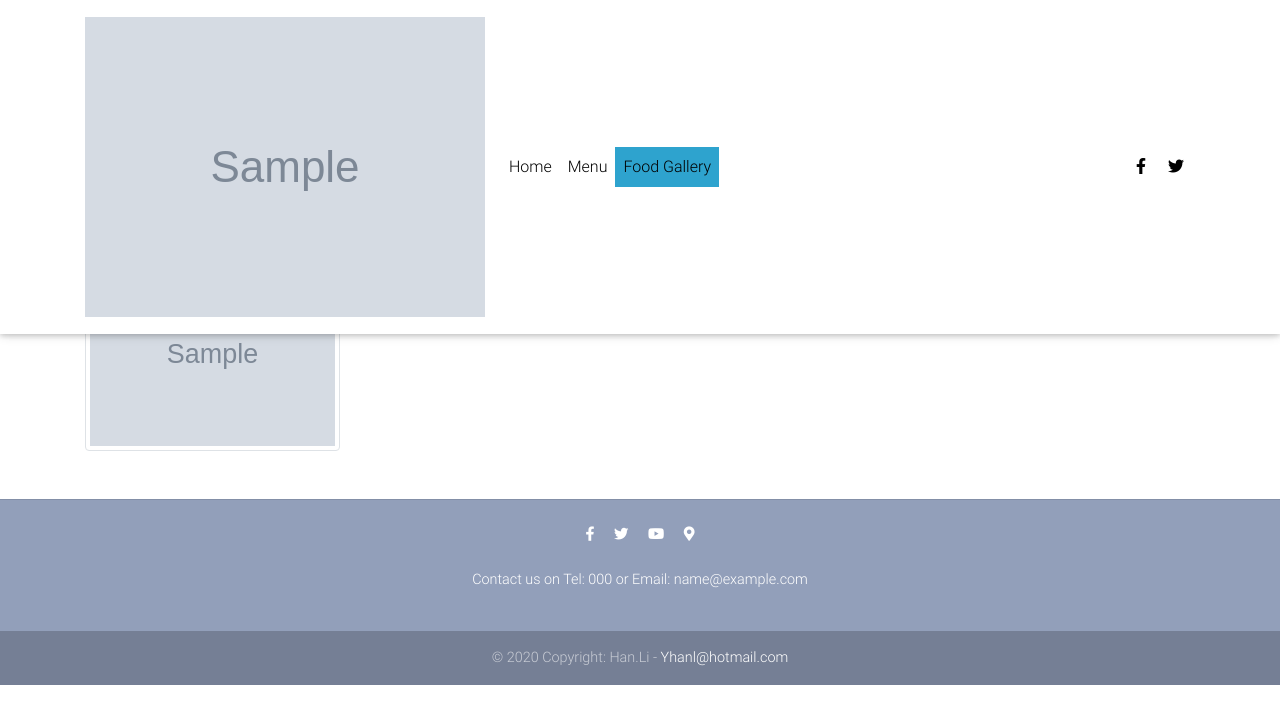
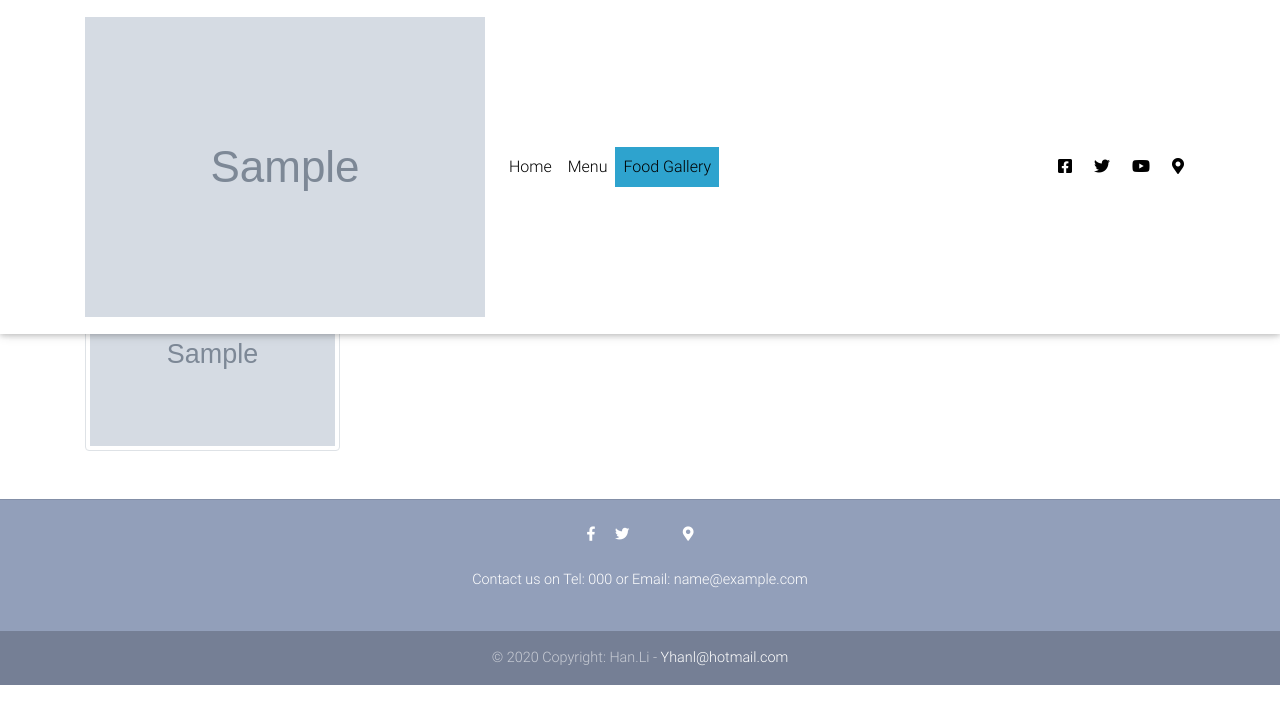
Before and after one commit to Yhanli/RestaurantSite, a Django app: page /gallary/ in a window 1280 px wide. Shown: the top 724 px of the page. Run offline with Django 3.2, Linux system fonts and the light colour scheme; tables that the repository leaves empty hold one stand-in row (values such as "Sample post"); grey boxes marked "Sample" are stand-in pictures; some libraries are stand-ins or nearby versions.

Commit message:
consistant navitem

```diff
--- a/templates/footer.html
+++ b/templates/footer.html
@@ -5,22 +5,26 @@
 
     <!-- Social icons -->
     <div class="pb-4">
+        {% if obj.facebookLink %}
             <a href="{{ obj.facebookLink }}" target="_blank">
                 <i class="fab fa-facebook-f mr-3"></i>
             </a>
-
+        {% endif %}
+        {% if obj.twitterLink %}
             <a href="{{ obj.twitterLink }}" target="_blank">
                 <i class="fab fa-twitter mr-3"></i>
             </a>
-
-        <a href="https://www.youtube.com/channel/UCfYF2TKjyD4AZbbG7EpXMhg" target="_blank">
-            <i class="fab fa-youtube mr-3"></i>
+        {% endif %}
+        {% if obj.youtubeLink %}
+            <a href="{{ obj.youtubeLink }}" target="_blank">
+                <i class="fas fa-youtube mr-3"></i>
             </a>
-
+        {% endif %}
+        {% if obj.googleMapUrl %}
             <a href="{{ obj.googleMapUrl }}" target="_blank">
                 <i class="fas fa-map-marker-alt"></i>
             </a>
-
+        {% endif %}
     </div>
     <div class="pb-4">
         <p>Contact us on {% if obj.contactNumber %}Tel:
--- a/templates/navbar.html
+++ b/templates/navbar.html
@@ -31,7 +31,7 @@
                 {% if obj.facebookLink %}
                     <li class="nav-item">
                         <a href="{{ obj.facebookLink }}" class="nav-link waves-effect" target="_blank">
-                            <i class="fab fa-facebook-f"></i>
+                            <i class="fab fa-facebook-square"></i>
                         </a>
                     </li>
                 {% endif %}
@@ -42,6 +42,20 @@
                         </a>
                     </li>
                 {% endif %}
+                {% if obj.youtubeLink %}
+                    <li class="nav-item">
+                        <a href="{{ obj.youtubeLink }}" class="nav-link waves-effect" target="_blank">
+                            <i class="fab fa-youtube"></i>
+                        </a>
+                    </li>
+                {% endif %}
+                {% if obj.googleMapUrl %}
+                    <li class="nav-item">
+                        <a href="{{ obj.googleMapUrl }}" class="nav-link waves-effect" target="_blank">
+                            <i class="fas fa-map-marker-alt"></i>
+                        </a>
+                    </li>
+                {% endif %}
             </ul>
 
         </div>
--- a/website/models.py
+++ b/website/models.py
@@ -17,6 +17,7 @@ class MainPage(models.Model):
     restaurantSubNameOrTheme = models.CharField(max_length=100)
     description = models.TextField(blank=False, null=False)
     facebookLink = models.URLField(blank=True, null=True)
+    youtubeLink = models.URLField(blank=True, null=True)
     twitterLink = models.URLField(blank=True, null=True)
     lunchOpenHour = models.TextField(blank=True)
     dinnerOpenHour = models.TextField(blank=True)
```
Lines whose indentation alone changed are shown as unchanged.
